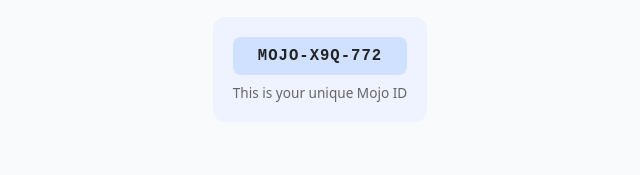
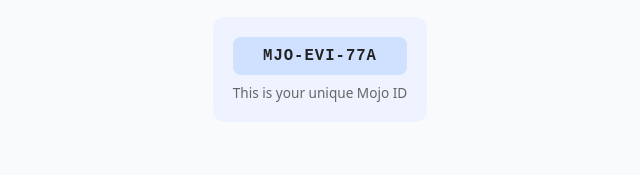
Before and after one commit to drhoo/mojo-site, a plain HTML site: page index.html in a window 1280 px wide. Shown: the part 761-936 px from the top of the page, 320-960 px from the left. Drawn offline with Linux system fonts and the light colour scheme.

Commit message:
Update index.html

```diff
--- a/index.html
+++ b/index.html
@@ -57,7 +57,7 @@
     <p class="intro">Mojo lets people send private, meaningful messages of encouragement to the workers, helpers, and humans who made their day better.</p>
 
     <div class="badge-box">
-      <div class="badge">MOJO-X9Q-772</div>
+      <div class="badge">MJO-EVI-77A</div>
       <div class="badge-caption">This is your unique Mojo ID</div>
     </div>
 
```
